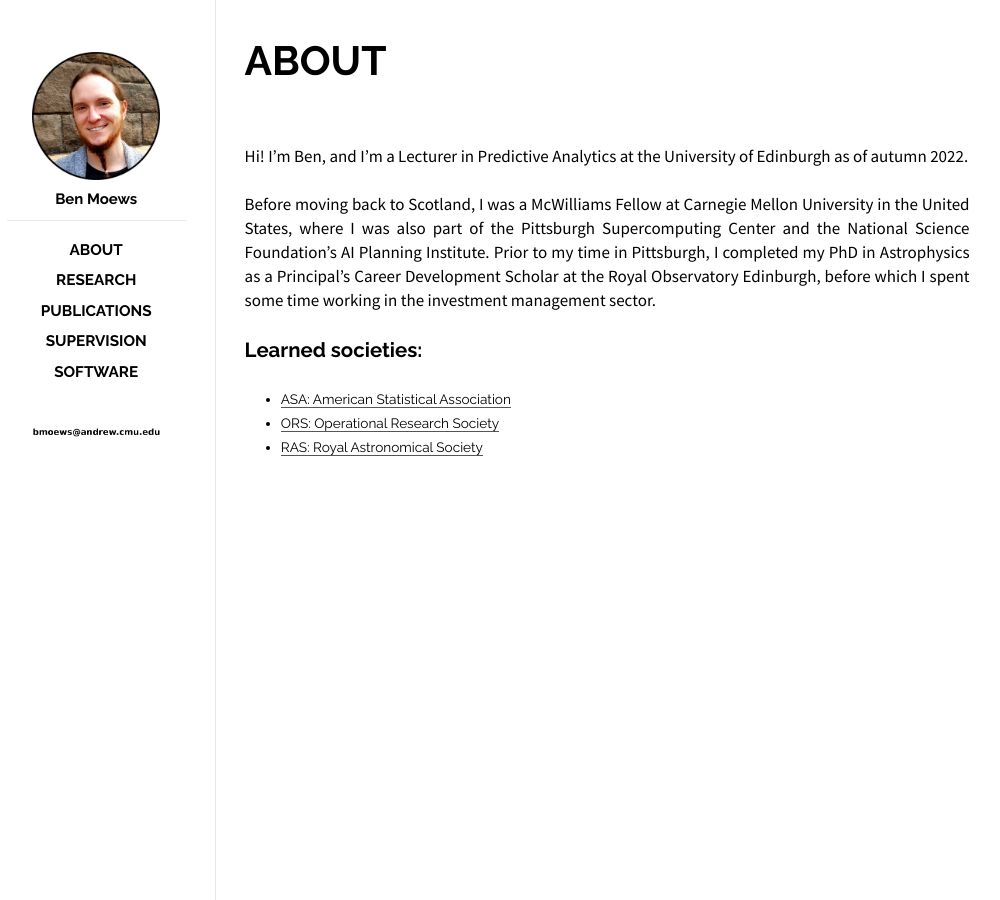
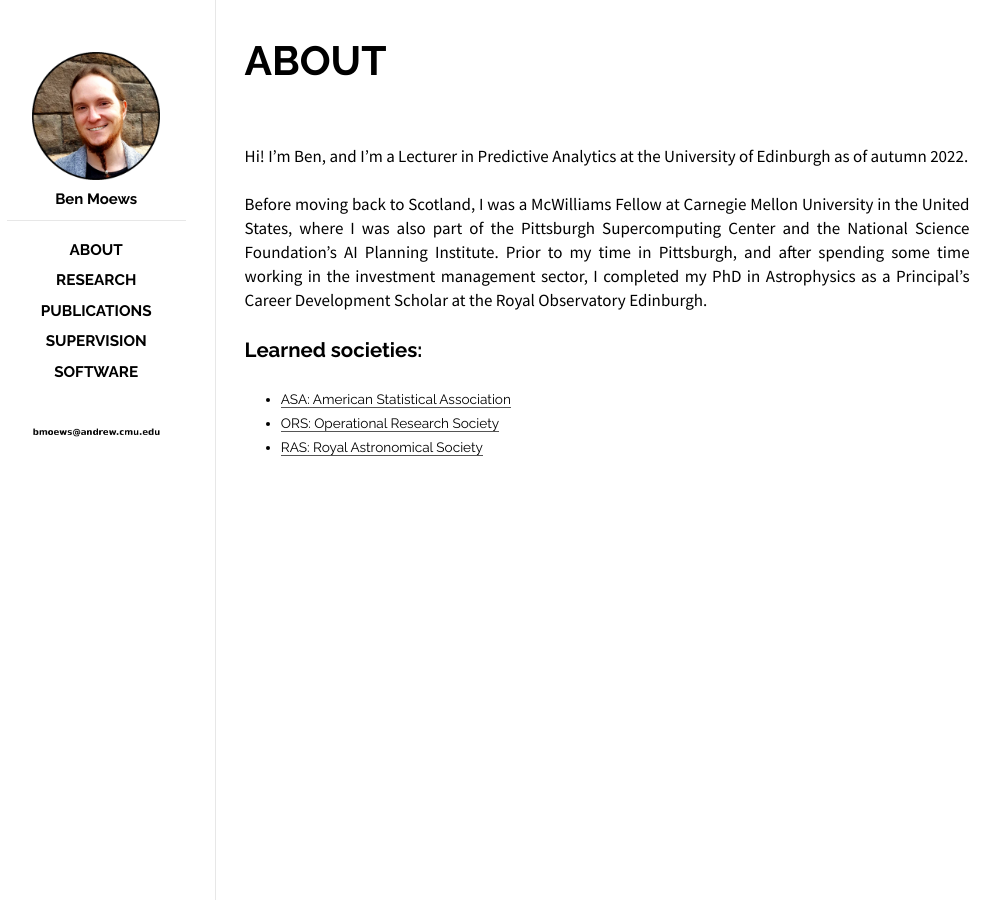
Before and after one commit to moews/moews.github.io, a Jekyll site: the page built from _posts/2017-03-27-about.md, in a window 1280 px wide. Shown: the whole page, without its empty margins (143-1143 px from the left). Built offline with Jekyll 4.4.1, drawn with Linux system fonts in a browser that asks for light colours.

Commit message:
Update 2017-03-27-about.md

```diff
--- a/_posts/2017-03-27-about.md
+++ b/_posts/2017-03-27-about.md
@@ -12,7 +12,7 @@ categories: posts
 
 Hi! I'm Ben, and I'm a Lecturer in Predictive Analytics at the University of Edinburgh as of autumn 2022.
 
-Before moving back to Scotland, I was a McWilliams Fellow at Carnegie Mellon University in the United States, where I was also part of the Pittsburgh Supercomputing Center and the National Science Foundation's AI Planning Institute. Prior to my time in Pittsburgh, I completed my PhD in Astrophysics as a Principal's Career Development Scholar at the Royal Observatory Edinburgh, before which I spent some time working in the investment management sector.
+Before moving back to Scotland, I was a McWilliams Fellow at Carnegie Mellon University in the United States, where I was also part of the Pittsburgh Supercomputing Center and the National Science Foundation's AI Planning Institute. Prior to my time in Pittsburgh, and after spending some time working in the investment management sector, I completed my PhD in Astrophysics as a Principal's Career Development Scholar at the Royal Observatory Edinburgh.
 
 <!--Hi! I'm Ben, and I'm a Lecturer in Predictive Analytics at the University of Edinburgh. Before moving back to Scotland, I was a McWilliams Fellow at Carnegie Mellon University in the United States, where I was also part of the Pittsburgh Supercomputing Center and the NSF AI Planning Institute.
 
```
